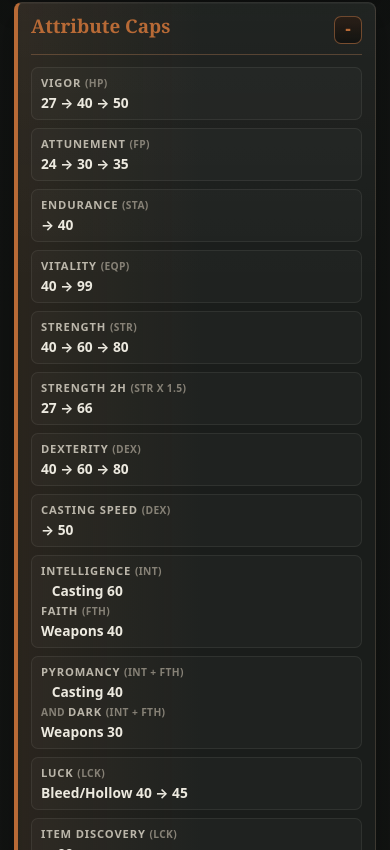
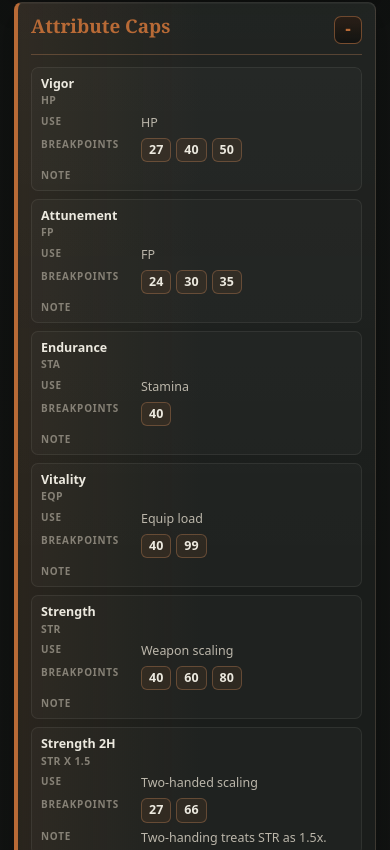
Before and after one commit to Morgpo/ds3-cheat-sheet, a React (Vite) app: page / in a window 390 px wide. Shown: the part 1214-2064 px from the top of the page. Built offline with nearby package versions, Linux system fonts and the light colour scheme.

Commit message:
Refactor attribute caps into grouped wiki-style rows

```diff
--- a/data/cheat-sheet.json
+++ b/data/cheat-sheet.json
@@ -91,28 +91,20 @@
         "icon": "gauge",
         "abbrev": "CAP",
         "rows": [
-          { "entries": [{ "label": "Vigor", "detail": "HP", "value": "27 \u2192 40 \u2192 50" }] },
-          { "entries": [{ "label": "Attunement", "detail": "FP", "value": "24 \u2192 30 \u2192 35" }] },
-          { "entries": [{ "label": "Endurance", "detail": "STA", "value": "\u2192 40" }] },
-          { "entries": [{ "label": "Vitality", "detail": "EQP", "value": "40 \u2192 99" }] },
-          { "entries": [{ "label": "Strength", "detail": "STR", "value": "40 \u2192 60 \u2192 80" }] },
-          { "entries": [{ "label": "Strength 2H", "detail": "STR x 1.5", "value": "27 \u2192 66" }] },
-          { "entries": [{ "label": "Dexterity", "detail": "DEX", "value": "40 \u2192 60 \u2192 80" }] },
-          { "entries": [{ "label": "Casting Speed", "detail": "DEX", "value": "\u2192 50" }] },
-          {
-            "entries": [
-              { "label": "Intelligence", "detail": "INT", "value": "\u00a0\u00a0\u00a0Casting 60" },
-              { "label": "Faith", "detail": "FTH", "value": "Weapons 40" }
-            ]
-          },
-          {
-            "entries": [
-              { "label": "Pyromancy", "detail": "INT + FTH", "value": "\u00a0\u00a0\u00a0Casting 40" },
-              { "prefix": "and", "label": "Dark", "detail": "INT + FTH", "value": "Weapons 30" }
-            ]
-          },
-          { "entries": [{ "label": "Luck", "detail": "LCK", "value": "Bleed/Hollow 40 \u2192 45" }] },
-          { "entries": [{ "label": "Item Discovery", "detail": "LCK", "value": "\u2192 99" }] }
+          { "attribute": "Vigor", "metric": "HP", "use": "HP", "breakpoints": ["27", "40", "50"] },
+          { "attribute": "Attunement", "metric": "FP", "use": "FP", "breakpoints": ["24", "30", "35"] },
+          { "attribute": "Endurance", "metric": "STA", "use": "Stamina", "breakpoints": ["40"] },
+          { "attribute": "Vitality", "metric": "EQP", "use": "Equip load", "breakpoints": ["40", "99"] },
+          { "attribute": "Strength", "metric": "STR", "use": "Weapon scaling", "breakpoints": ["40", "60", "80"] },
+          { "attribute": "Strength 2H", "metric": "STR x 1.5", "use": "Two-handed scaling", "breakpoints": ["27", "66"], "note": "Two-handing treats STR as 1.5x." },
+          { "attribute": "Dexterity", "metric": "DEX", "use": "Weapon scaling", "breakpoints": ["40", "60", "80"] },
+          { "attribute": "Casting Speed", "metric": "DEX", "use": "Cast speed", "breakpoints": ["50"] },
+          { "attribute": "Intelligence", "metric": "INT", "use": "Sorcery casting", "breakpoints": ["60"] },
+          { "attribute": "Faith", "metric": "FTH", "use": "Faith weapon scaling", "breakpoints": ["40"] },
+          { "attribute": "Pyromancy", "metric": "INT + FTH", "use": "Pyro casting", "breakpoints": ["40 INT + 40 FTH"] },
+          { "attribute": "Dark", "metric": "INT + FTH", "use": "Dark weapon scaling", "breakpoints": ["30 INT + 30 FTH"] },
+          { "attribute": "Luck", "metric": "LCK", "use": "Bleed/Hollow", "breakpoints": ["40", "45"] },
+          { "attribute": "Item Discovery", "metric": "LCK", "use": "Item discovery", "breakpoints": ["99"] }
         ],
         "note": {
           "title": "Reminders",
@@ -165,7 +157,7 @@
         "id": "strength-bonk",
         "type": "card",
         "title": "Strength Bonk",
-        "description": "Slow heavy hits, stagger pressure, trades, and shield-friendly tank play.",
+        "description": "Slow heavy hits, stagger pressure, trades, and high-poise tank play.",
         "theme": "strength",
         "icon": "hammer",
         "abbrev": "STR",
@@ -186,19 +178,6 @@
               "Splitleaf Greatsword",
               "Millwood Battle Axe",
               "Greatsword"
-            ]
-          },
-          {
-            "title": "Shields",
-            "items": [
-              "Black Knight Shield",
-              "Cathedral Knight Greatshield",
-              "Lothric Knight Greatshield",
-              "Black Iron Greatshield",
-              "Havel's Greatshield",
-              "Greatshield of Glory",
-              "Moaning Shield",
-              "Dragonslayer Greatshield"
             ]
           },
           {
@@ -355,10 +334,6 @@
               "Priestess Ring",
               "Sun Princess Ring"
             ]
-          },
-          {
-            "title": "Extras",
-            "items": ["Ethereal Oak Shield"]
           }
         ]
       },
@@ -463,6 +438,7 @@
         "id": "armor",
         "type": "card",
         "title": "Armor",
+        "description": "Poise, absorption, and utility sets for tuning survivability without sacrificing too much equip load.",
         "theme": "armor",
         "icon": "shield",
         "abbrev": "ARM",
@@ -481,6 +457,37 @@
             "items": ["Dancer Set", "Fallen Knight Set", "Crown of Dusk", "Symbol of Avarice", "Blindfold Mask", "Desert Pyromancer Hood"]
           }
         ]
+      },
+      {
+        "id": "shields",
+        "type": "card",
+        "title": "Shields",
+        "description": "Blocking, stability, passive regen, and utility shields that can slot into melee or sustain setups.",
+        "theme": "armor",
+        "icon": "shield",
+        "abbrev": "SHD",
+        "groups": [
+          {
+            "title": "Medium Shields",
+            "items": ["Black Knight Shield", "Lothric Knight Shield", "Ethereal Oak Shield"]
+          },
+          {
+            "title": "Utility Shields",
+            "items": ["Shield of Want"]
+          },
+          {
+            "title": "Greatshields",
+            "items": [
+              "Cathedral Knight Greatshield",
+              "Lothric Knight Greatshield",
+              "Black Iron Greatshield",
+              "Havel's Greatshield",
+              "Greatshield of Glory",
+              "Moaning Shield",
+              "Dragonslayer Greatshield"
+            ]
+          }
+        ]
       }
     ],
     "lower": [
@@ -488,6 +495,7 @@
         "id": "items-rings",
         "type": "card",
         "title": "Items/Rings",
+        "description": "Core ring swaps for sustain, damage, casting, item discovery, and stat breakpoints.",
         "theme": "neutral",
         "icon": "ring",
         "abbrev": "RNG",
@@ -525,7 +533,8 @@
       {
         "id": "upgrade-infusion",
         "type": "card",
-        "title": "Upgrade / Infusion",
+        "title": "Upgrade/Infusion",
+        "description": "Key upgrade materials and flask improvements to prioritize while routing builds through PvE.",
         "theme": "consumables",
         "icon": "anvil",
         "abbrev": "UPG",
--- a/src/App.jsx
+++ b/src/App.jsx
@@ -28,12 +28,14 @@ function itemStyle(item, fallbackTheme) {
   return typeof item === "string" ? fallbackTheme : item.style || fallbackTheme;
 }
 
-function capEntryText(entry) {
-  return [entry.prefix, entry.label, entry.detail, entry.value].filter(Boolean).join(" ");
-}
-
 function capRowText(row) {
-  return row.entries.map(capEntryText).join(" ");
+  return [
+    row.attribute,
+    row.metric,
+    row.use,
+    ...(row.breakpoints || []),
+    row.note
+  ].filter(Boolean).join(" ");
 }
 
 function getVisibleSection(section, query) {
@@ -350,14 +352,8 @@ function CapsCard({ collapsed, onCollapse, section }) {
               <CollapseButton onCollapse={hideSection} section={section} />
             </div>
           </header>
-          <div className="caps-grid">
-            {section.rows.map((row, index) => (
-              <div className={`cap-row${row.isSearchHidden ? " search-hidden" : ""}`} key={index}>
-                {row.entries.map((entry) => (
-                  <CapEntry entry={entry} key={`${entry.label}-${entry.detail}`} />
-                ))}
-              </div>
-            ))}
+          <div className="caps-table-wrap">
+            <CapsTable rows={section.rows} />
             {section.note ? <CapNote note={section.note} /> : null}
           </div>
         </>
@@ -380,15 +376,39 @@ function CollapseButton({ onCollapse, section }) {
   );
 }
 
-function CapEntry({ entry }) {
+function CapsTable({ rows }) {
   return (
-    <>
-      <span className="cap-label">
-        {entry.prefix ? <small>{entry.prefix} </small> : null}
-        {entry.label} <small>({entry.detail})</small>
-      </span>
-      <span className="cap-value">{entry.value}</span>
-    </>
+    <table className="caps-table">
+      <thead>
+        <tr>
+          <th scope="col">Attribute</th>
+          <th scope="col">Use</th>
+          <th scope="col">Breakpoints</th>
+          <th scope="col">Note</th>
+        </tr>
+      </thead>
+      <tbody>
+        {rows.map((row) => (
+          <tr className={row.isSearchHidden ? " search-hidden" : ""} key={`${row.attribute}-${row.use}`}>
+            <th data-label="Attribute" scope="row">
+              <span className="cap-attribute">{row.attribute}</span>
+              <small>{row.metric}</small>
+            </th>
+            <td data-label="Use">{row.use}</td>
+            <td data-label="Breakpoints">
+              <span className="cap-breakpoints">
+                {(row.breakpoints || []).map((breakpoint) => (
+                  <span className="cap-chip" key={breakpoint}>{breakpoint}</span>
+                ))}
+              </span>
+            </td>
+            <td data-label="Note" className={`cap-note-cell${row.note ? "" : " cap-note-empty"}`}>
+              {row.note || ""}
+            </td>
+          </tr>
+        ))}
+      </tbody>
+    </table>
   );
 }
 
--- a/src/styles.css
+++ b/src/styles.css
@@ -435,57 +435,123 @@ ul {
   color: var(--c-caps);
 }
 
-.caps-grid {
+.caps-table-wrap {
   display: grid;
-  grid-template-columns: repeat(2, minmax(0, 1fr));
-  gap: 8px;
+  gap: 10px;
 }
 
-.cap-row {
-  display: grid;
-  grid-template-columns: minmax(0, 1fr) auto;
-  align-items: baseline;
-  gap: 10px;
-  min-height: 38px;
-  padding: 7px 9px;
+.caps-table {
+  width: 100%;
+  border-collapse: collapse;
+  table-layout: fixed;
+  overflow: hidden;
   border: 1px solid rgba(238, 232, 219, 0.075);
   border-radius: 7px;
   background: var(--panel-soft);
 }
 
-.cap-label {
+.caps-table th,
+.caps-table td {
+  padding: 8px 9px;
+  border-bottom: 1px solid rgba(238, 232, 219, 0.07);
   color: var(--muted);
-  font-size: 0.7rem;
-  font-weight: 760;
-  letter-spacing: 0.075em;
+  font-size: 0.78rem;
+  line-height: 1.3;
+  text-align: left;
+  vertical-align: middle;
+}
+
+.caps-table thead th {
+  color: color-mix(in srgb, var(--c-caps) 82%, var(--text));
+  font-size: 0.66rem;
+  font-weight: 790;
+  letter-spacing: 0.08em;
   text-transform: uppercase;
 }
 
-.cap-label small {
-  color: var(--dim);
-  font-size: 0.64rem;
-  letter-spacing: 0.035em;
+.caps-table tbody th {
+  width: 24%;
+  color: var(--text);
+  font-weight: 780;
 }
 
-.cap-value {
+.caps-table th:nth-child(2),
+.caps-table td:nth-child(2) {
+  width: 27%;
+}
+
+.caps-table th:nth-child(3),
+.caps-table td:nth-child(3) {
+  width: 29%;
+}
+
+.caps-table th:nth-child(4),
+.caps-table td:nth-child(4) {
+  width: 20%;
+}
+
+.caps-table tbody tr:last-child th,
+.caps-table tbody tr:last-child td {
+  border-bottom: 0;
+}
+
+.cap-attribute {
+  display: block;
+}
+
+.caps-table small {
+  display: block;
+  margin-top: 2px;
+  color: var(--dim);
+  font-size: 0.65rem;
+  font-weight: 760;
+  letter-spacing: 0.04em;
+  text-transform: uppercase;
+}
+
+.cap-breakpoints {
+  display: flex;
+  flex-wrap: wrap;
+  gap: 5px;
+}
+
+.cap-chip {
+  display: inline-flex;
+  min-height: 24px;
+  align-items: center;
+  padding: 3px 7px;
+  border: 1px solid color-mix(in srgb, var(--c-caps) 28%, rgba(238, 232, 219, 0.11));
+  border-radius: 6px;
   color: var(--text);
-  font-size: 0.86rem;
-  font-weight: 740;
-  text-align: right;
+  background: rgba(184, 106, 54, 0.1);
+  font-size: 0.78rem;
+  font-weight: 760;
   white-space: nowrap;
 }
 
+.cap-note-cell {
+  color: var(--dim);
+}
+
 .cap-note {
-  grid-column: 1 / -1;
-  margin-top: 2px;
   padding: 9px 2px 0;
   border-top: 1px solid rgba(238, 232, 219, 0.08);
+}
+
+.cap-note h3 {
+  margin-bottom: 6px;
+  color: color-mix(in srgb, var(--c-caps) 76%, var(--text));
+  font-size: 0.68rem;
+  font-weight: 790;
+  letter-spacing: 0.08em;
+  text-transform: uppercase;
 }
 
 .cap-note p {
   color: var(--muted);
   font-size: 0.8rem;
   line-height: 1.35;
+  overflow-wrap: anywhere;
 }
 
 .collapse-dock {
@@ -597,18 +663,69 @@ ul {
     font-size: 0.92rem;
   }
 
-  .caps-grid {
-    grid-template-columns: 1fr;
+  .caps-table {
+    display: block;
+    border: 0;
+    background: transparent;
   }
 
-  .cap-row {
-    grid-template-columns: minmax(0, 1fr);
-    gap: 3px;
+  .caps-table thead {
+    display: none;
   }
 
-  .cap-value {
-    text-align: left;
-    white-space: normal;
+  .caps-table tbody,
+  .caps-table tr,
+  .caps-table th,
+  .caps-table td {
+    display: block;
+    width: 100%;
+  }
+
+  .caps-table tbody th,
+  .caps-table th:nth-child(2),
+  .caps-table td:nth-child(2),
+  .caps-table th:nth-child(3),
+  .caps-table td:nth-child(3),
+  .caps-table th:nth-child(4),
+  .caps-table td:nth-child(4) {
+    width: 100%;
+  }
+
+  .caps-table tr {
+    padding: 8px 9px;
+    border: 1px solid rgba(238, 232, 219, 0.075);
+    border-radius: 7px;
+    background: var(--panel-soft);
+  }
+
+  .caps-table tr + tr {
+    margin-top: 8px;
+  }
+
+  .caps-table th,
+  .caps-table td {
+    padding: 0;
+    border-bottom: 0;
+  }
+
+  .caps-table td {
+    display: grid;
+    grid-template-columns: 92px minmax(0, 1fr);
+    gap: 8px;
+    margin-top: 7px;
+  }
+
+  .caps-table td::before {
+    content: attr(data-label);
+    color: var(--dim);
+    font-size: 0.62rem;
+    font-weight: 780;
+    letter-spacing: 0.08em;
+    text-transform: uppercase;
+  }
+
+  .cap-note-empty {
+    display: none;
   }
 }
 
```
